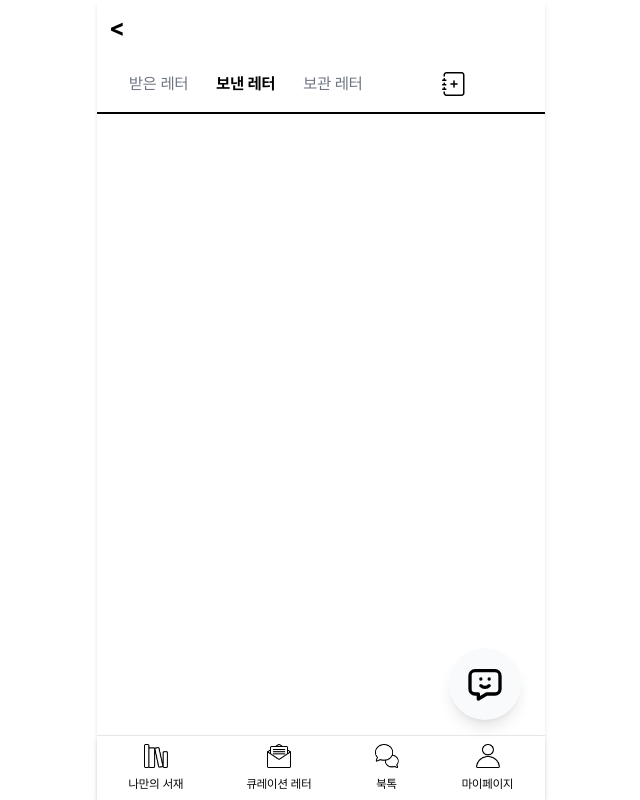
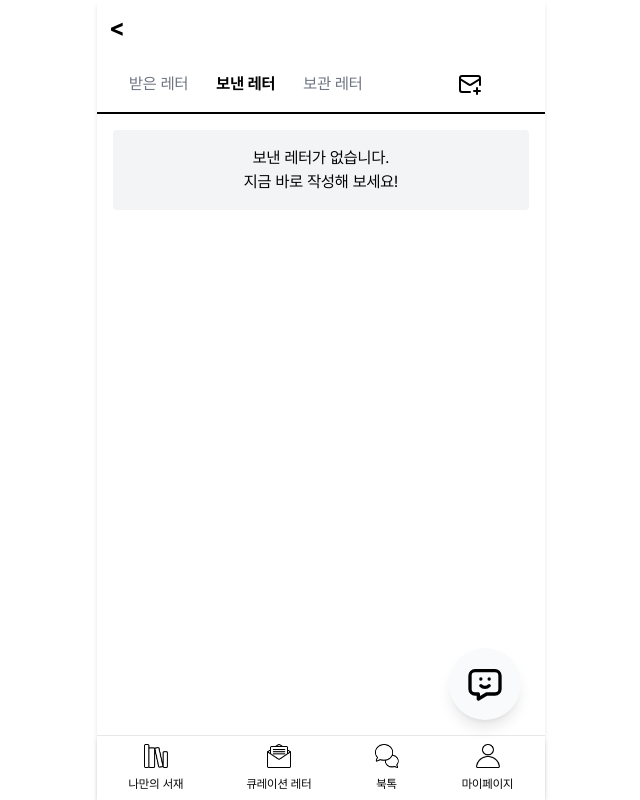
Before and after one commit to SSAFY-BOOKKOO/backend, a React (Vite) app in the folder frontend/: page /curation/send in a window 1280 px wide. Shown: the whole page, without its empty margins (319-959 px from the left). Built offline with nearby package versions, Linux system fonts and the light colour scheme.

Commit message:
fix: 큐레이션 메인 피드백 수정

```diff
--- a/frontend/src/components/Curation/CurationTab.jsx
+++ b/frontend/src/components/Curation/CurationTab.jsx
@@ -3,6 +3,7 @@ import React from 'react';
 import { NavLink } from 'react-router-dom';
 import letterPlus from '../../assets/icons/letterPlus.png';
 import ChatbotFloatingButton from './ChatbotFloatingButton';
+import { LuMailPlus } from 'react-icons/lu';
 
 const Tab = () => {
   return (
@@ -33,8 +34,8 @@ const Tab = () => {
           보관 레터
         </NavLink>
       </div>
-      <NavLink to='/curation/letter-create' className='px-2 py-2 rounded'>
-        <img src={letterPlus} alt='Create Letter' className='w-6 h-6' />
+      <NavLink to='/curation/letter-create'>
+        <LuMailPlus className='text-2xl ml-8' />
       </NavLink>
       <ChatbotFloatingButton />
     </div>
--- a/frontend/src/pages/Curation/CurationReceive.jsx
+++ b/frontend/src/pages/Curation/CurationReceive.jsx
@@ -80,24 +80,23 @@ const CurationReceive = () => {
   return (
     <div className='flex flex-col'>
       <CurationTab />
-      <div className='flex justify-center items-center bg-gray-100 space-x-2 p-2 m-4 rounded'>
+      <div className='flex justify-center items-center space-x-2 pt-4 rounded'>
         <AiFillAlert className='text-red-500 ' />
-        <p className='font-bold'>15일 후 자동 삭제됩니다!</p>
-        {/* console.log({storedLetters}) */}
+        <p className='font-bold'>받은 날부터 15일 후 자동 삭제됩니다!</p>
       </div>
-
+      <p className='pl-6 pt-3'>받은 레터 수: {letters.length}</p>
       <div className='flex-1 overflow-y-auto px-4'>
         {letters.map(letter => (
           <Swiper
             key={letter.id}
             onSlideChange={() => handleSlide(letter.id)}
-            className='relative flex items-center my-8 cursor-pointer'
+            className='relative flex items-center my-4 cursor-pointer'
             slidesPerView={1}
           >
             {/* 레터 */}
             <SwiperSlide>
               <div
-                className={`flex items-center bg-gray-100 rounded-lg p-4 shadow w-full h-40 transition-transform duration-300 ease-in-out ${
+                className={`relative flex items-center bg-gray-100 rounded-lg p-4 shadow w-full h-40 transition-transform duration-300 ease-in-out ${
                   slideId === letter.id ? 'transform translate-x-2/3' : ''
                 }`}
                 onClick={() => handleLetterClick(letter)}
@@ -107,25 +106,28 @@ const CurationReceive = () => {
                   alt='Letter'
                   className='w-16 h-24 mr-4 rounded-lg'
                 />
-                <div className='flex-1 pb-12'>
-                  <p className='text-sm text-gray-600'>FROM. {letter.from}</p>
+                <div className='flex-1 pb-7'>
                   <h2 className='text-lg font-bold'>{letter.title}</h2>
+                  <p>책 제목</p>
+                  <p>2024.07.26</p>
                 </div>
-
                 {/* 보관x: 빈 아이콘 보관o: 꽉찬 아이콘 */}
                 {storedLetters.includes(letter.id) ? (
                   <BsBookmarkStarFill
                     key={letter.id}
                     onClick={event => onStore(event, letter)}
-                    className='mt-20 cursor-pointer size-7'
+                    className='absolute top-2 right-2 cursor-pointer size-7'
                   />
                 ) : (
                   <BsBookmarkStar
                     key={letter.id}
-                    className='mt-20 cursor-pointer size-7'
+                    className='absolute top-7 right-3 cursor-pointer size-7'
                     onClick={event => onStore(event, letter)}
                   />
                 )}
+                <p className='absolute bottom-2 right-4 text-sm text-gray-600'>
+                  FROM. {letter.from}
+                </p>
               </div>
             </SwiperSlide>
 
--- a/frontend/src/pages/Curation/CurationSend.jsx
+++ b/frontend/src/pages/Curation/CurationSend.jsx
@@ -1,8 +1,29 @@
 import React from 'react';
 import CurationTab from '@components/Curation/CurationTab';
+import { useLocation } from 'react-router-dom';
 
 const CurationSend = () => {
-  return <CurationTab />;
+  const location = useLocation();
+  const { sendLetters } = location.state || { sendLetters: [] };
+
+  return (
+    <div className='flex flex-col'>
+      <CurationTab />
+      <div className='flex flex-col items-center bg-gray-100 space-y-4 p-4 m-4 rounded'>
+        {sendLetters.length > 0 ? (
+          sendLetters.map(id => (
+            <div key={id} className='p-2 bg-white shadow rounded'>
+              <p>Letter ID: {id}</p>
+            </div>
+          ))
+        ) : (
+          <p className='text-center'>
+            보낸 레터가 없습니다. <br /> 지금 바로 작성해 보세요!
+          </p>
+        )}
+      </div>
+    </div>
+  );
 };
 
 export default CurationSend;
--- a/frontend/src/pages/Curation/CurationStore.jsx
+++ b/frontend/src/pages/Curation/CurationStore.jsx
@@ -10,7 +10,6 @@ const CurationStore = () => {
     <div className='flex flex-col'>
       <CurationTab />
       <div className='flex flex-col items-center bg-gray-100 space-y-4 p-4 m-4 rounded'>
-        <h1 className='text-2xl font-bold'>보관함</h1>
         {storedLetters.length > 0 ? (
           storedLetters.map(id => (
             <div key={id} className='p-2 bg-white shadow rounded'>
--- a/frontend/src/pages/Library/LibraryDetail.jsx
+++ b/frontend/src/pages/Library/LibraryDetail.jsx
@@ -46,20 +46,22 @@ const LibraryDetail = () => {
             />
           ) : (
             // 책 큰 틀
+
             <div className='relative  bg-zinc-300 rounded-lg w-10/12 max-w-md h-full overflow-auto '>
               <Modal bookId={id} onDelete={handleDelete} />
               <div className='flex flex-col items-center p-8 pl-12'>
-                <div className='absolute left-6 top-0 bottom-0 shadow-2xl w-1 bg-gra y-500 shadow-2xl z-10'></div>
                 <img
                   src={cover_img_url}
                   alt={title}
-                  className='w-72 h-96 cursor-pointer rounded-lg shadow-xl'
+                  className='w-72 h-96 cursor-pointer rounded-lg shadow-xl mr-4'
                   onClick={() => setShowReview(true)}
                 />
                 {/* <button>전환</button> */}
               </div>
+              <div className='absolute left-4 top-0 bottom-0 shadow-2xl w-1 bg-gray-500 shadow-2xl z-20'></div>
+
               {/* 띠지 부분 */}
-              <div className='mt-6 p-4 pl-14 bg-pink-500 rounded-b-md opacity-70 w-full  h-[215px]'>
+              <div className='mt-6 p-4 pl-14 bg-pink-500 rounded-b-md opacity-70 w-full  h-[216px]'>
                 <h2 className=' text-2xl text-black font-bold'>{title}</h2>
                 <div className='flex space-x-1'>
                   {Array(5).fill(<AiFillStar className='text-amber-300' />)}
```
